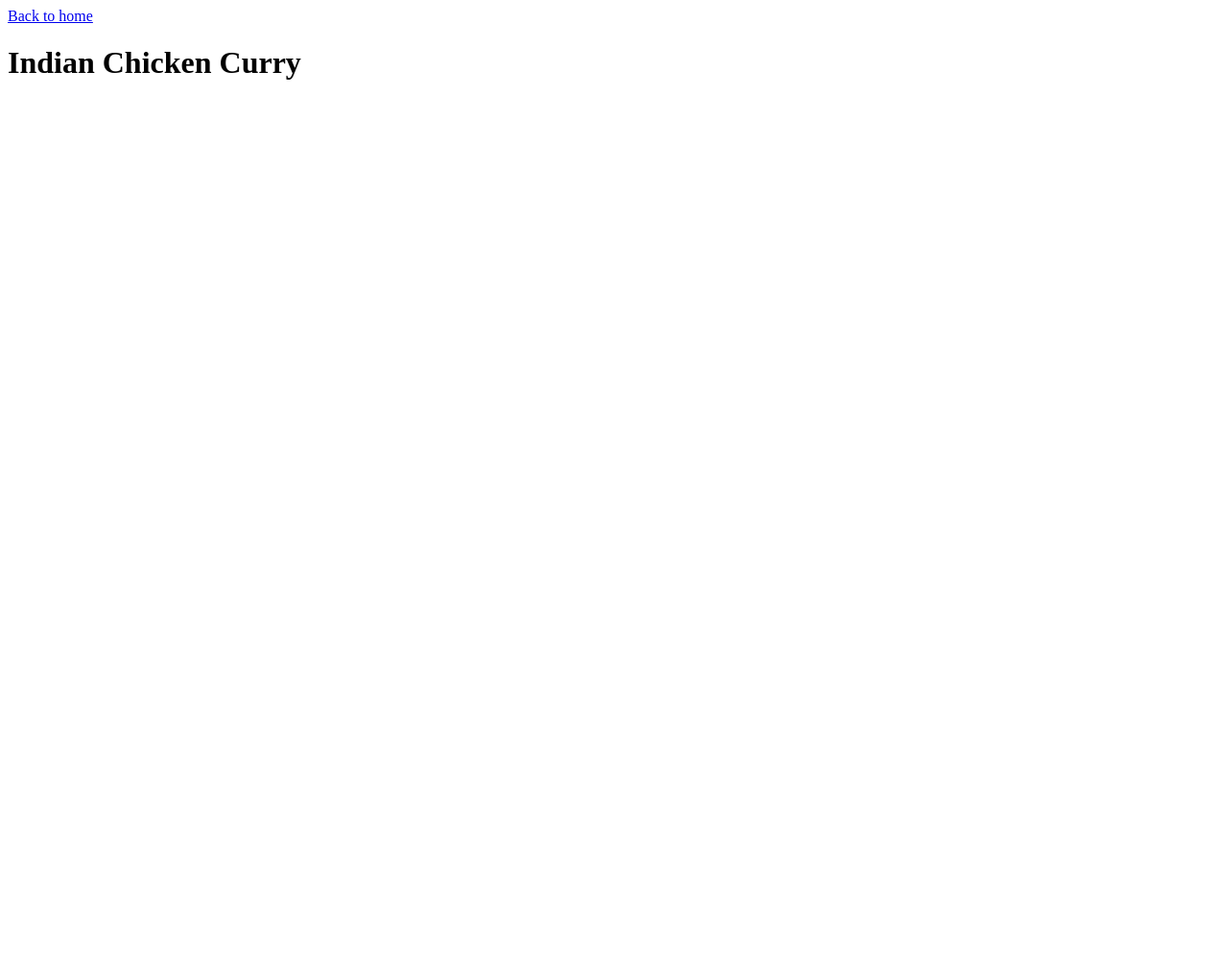
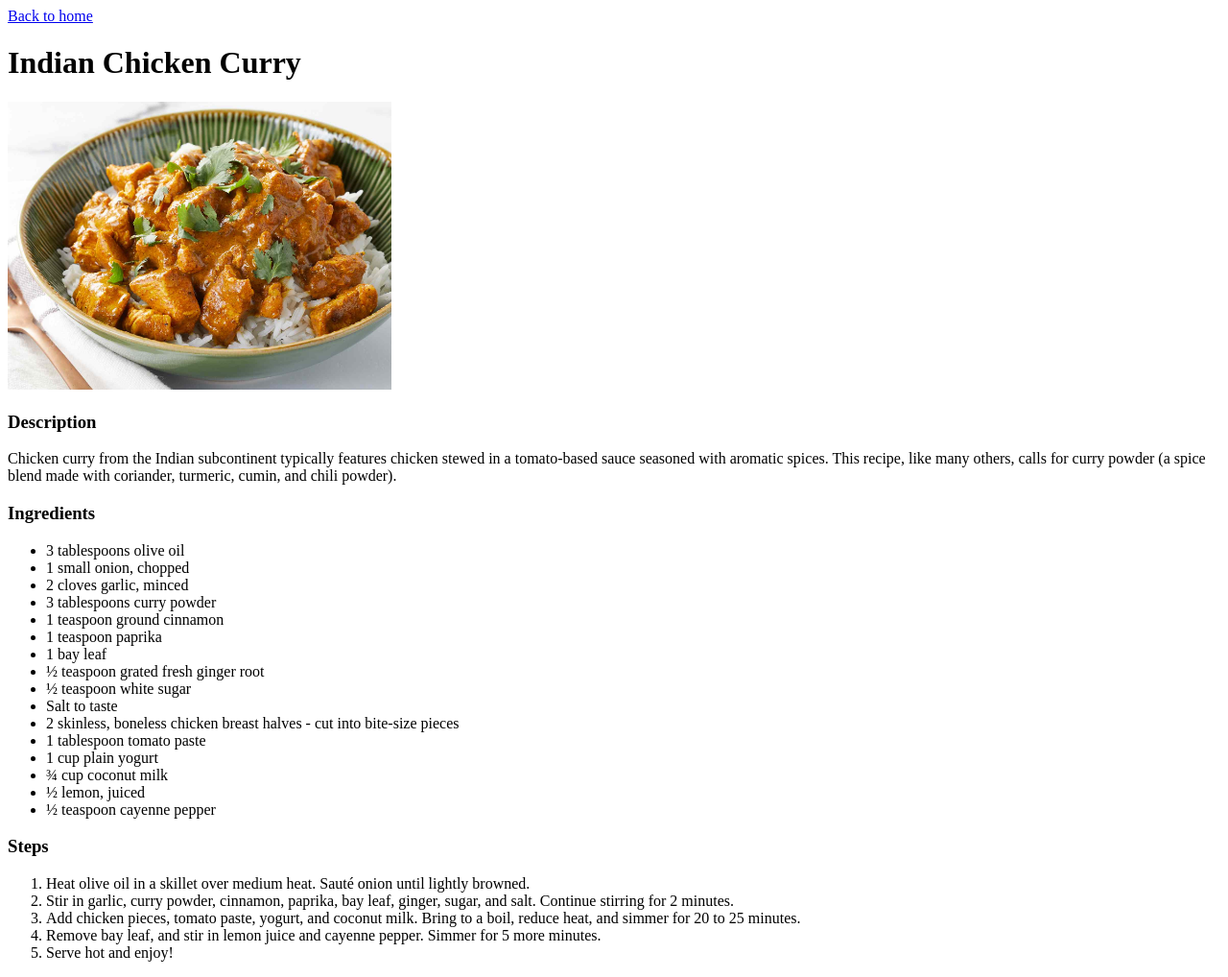
Before and after one commit to Nikeshshetty2303/odin-recipes, a plain HTML site: page odin-recipies/indian-chicken-curry.html in a window 1280 px wide. Shown: the whole page at 96% size. Before the commit the page ends 800 px from the top, so only its background shows below. Drawn offline with Linux system fonts and the light colour scheme.

Commit message:
First Recipe Content Filled

```diff
--- a/odin-recipies/indian-chicken-curry.html
+++ b/odin-recipies/indian-chicken-curry.html
@@ -7,5 +7,35 @@
     <body>
         <a href="../index.html">Back to home</a>
         <h1>Indian Chicken Curry</h1>
+        <img src="images/indian-chicken-curry.jpg" alt="indian-chicken-curry" width="400">
+        <h3>Description</h3>
+        <p>Chicken curry from the Indian subcontinent typically features chicken stewed in a tomato-based sauce seasoned with aromatic spices. This recipe, like many others, calls for curry powder (a spice blend made with coriander, turmeric, cumin, and chili powder).</p>
+        <h3>Ingredients</h3>
+        <ul>
+            <li>3 tablespoons olive oil</li>
+            <li>1 small onion, chopped</li>
+            <li>2 cloves garlic, minced</li>
+            <li>3 tablespoons curry powder</li>
+            <li>1 teaspoon ground cinnamon</li>
+            <li>1 teaspoon paprika</li>
+            <li>1 bay leaf</li>
+            <li>½ teaspoon grated fresh ginger root</li>
+            <li>½ teaspoon white sugar</li>
+            <li>Salt to taste</li>
+            <li>2 skinless, boneless chicken breast halves - cut into bite-size pieces</li>
+            <li>1 tablespoon tomato paste</li>
+            <li>1 cup plain yogurt</li>
+            <li>¾ cup coconut milk</li>
+            <li>½ lemon, juiced</li>
+            <li>½ teaspoon cayenne pepper</li>
+        </ul>
+        <h3>Steps</h3>
+        <ol>
+            <li>Heat olive oil in a skillet over medium heat. Sauté onion until lightly browned.</li>
+            <li>Stir in garlic, curry powder, cinnamon, paprika, bay leaf, ginger, sugar, and salt. Continue stirring for 2 minutes.</li>
+            <li>Add chicken pieces, tomato paste, yogurt, and coconut milk. Bring to a boil, reduce heat, and simmer for 20 to 25 minutes.</li>
+            <li>Remove bay leaf, and stir in lemon juice and cayenne pepper. Simmer for 5 more minutes.</li>
+            <li>Serve hot and enjoy!</li>
+        </ol>
     </body>
 </html>
```
Also changed, not shown: odin-recipies/images/indian-chicken-curry.jpg (added).
